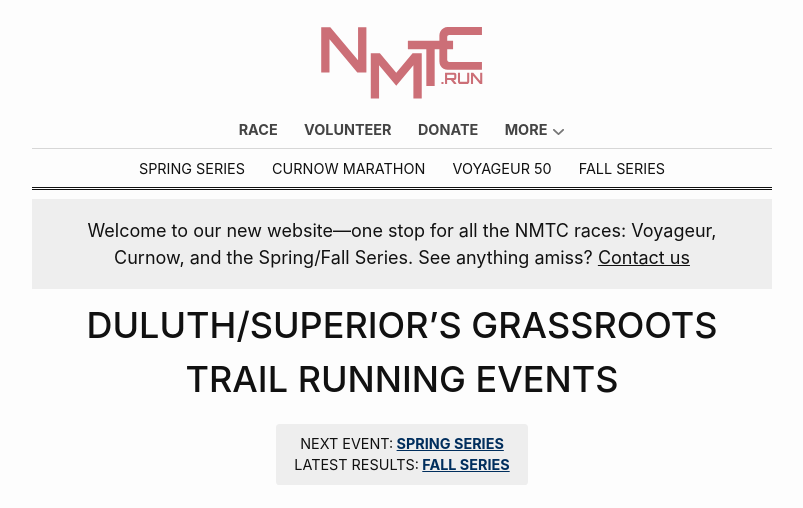
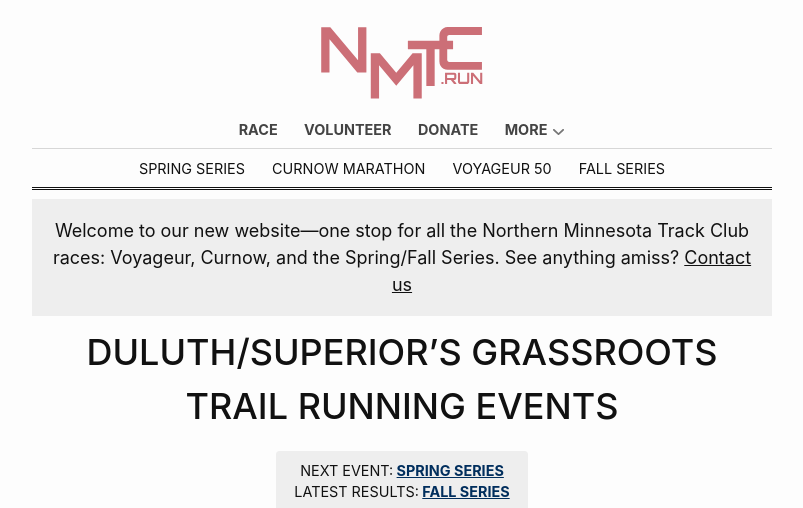
Before and after one commit to nmtc-run/nmtc-run.github.io, a Jekyll site: the page built from index.md, in a window 1280 px wide and 900 px high, cut to the strip 0-508 px from the top of the window. Shown: the whole strip, without its empty margins (238-1041 px from the left). Built offline with Jekyll 4.4.1, drawn with Linux system fonts in a browser that asks for light colours.

Commit message:
update alert

```diff
--- a/_data/alert.yml
+++ b/_data/alert.yml
@@ -1,7 +1,7 @@
 display-now: true
 display-expires: 2025-01-01
 text: |-
-    Welcome to our new website—one stop for all the NMTC races: Voyageur, Curnow, and the Spring/Fall Series. See anything amiss?
+    Welcome to our new website—one stop for all the Northern Minnesota Track Club races: Voyageur, Curnow, and the Spring/Fall Series. See anything amiss?
 button-text: Contact us
 button-url: /contact
 
```
